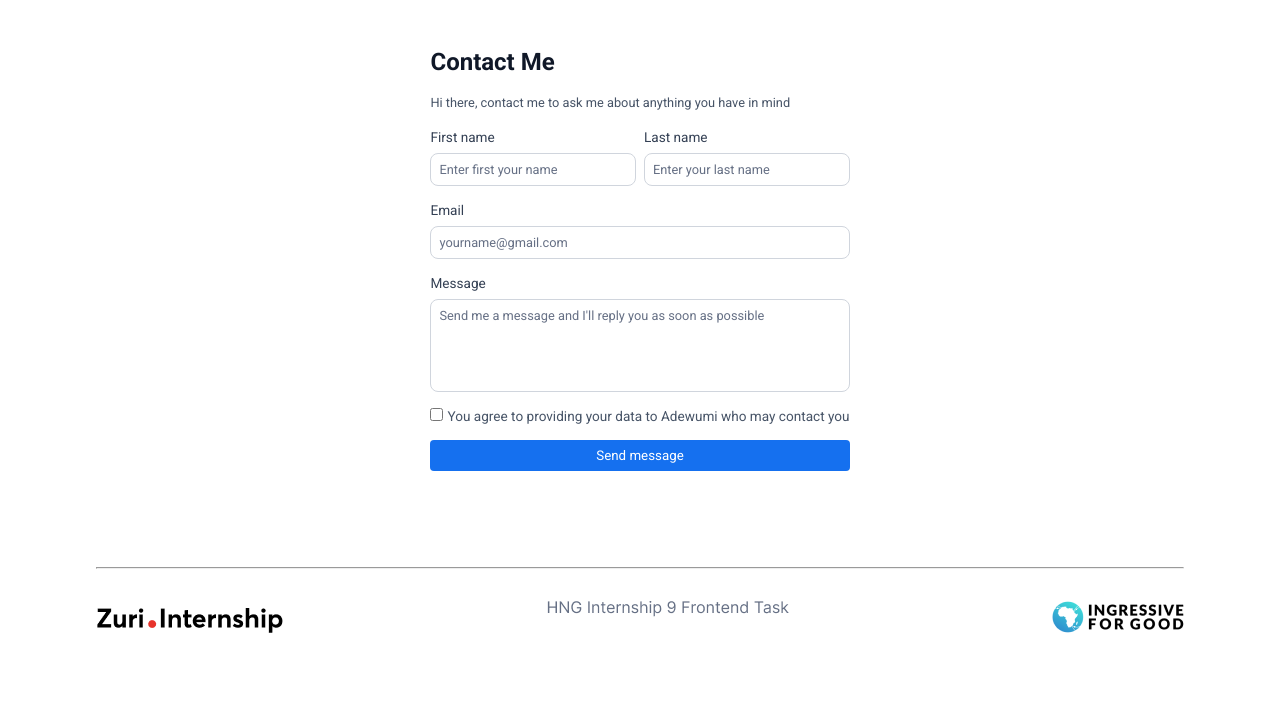
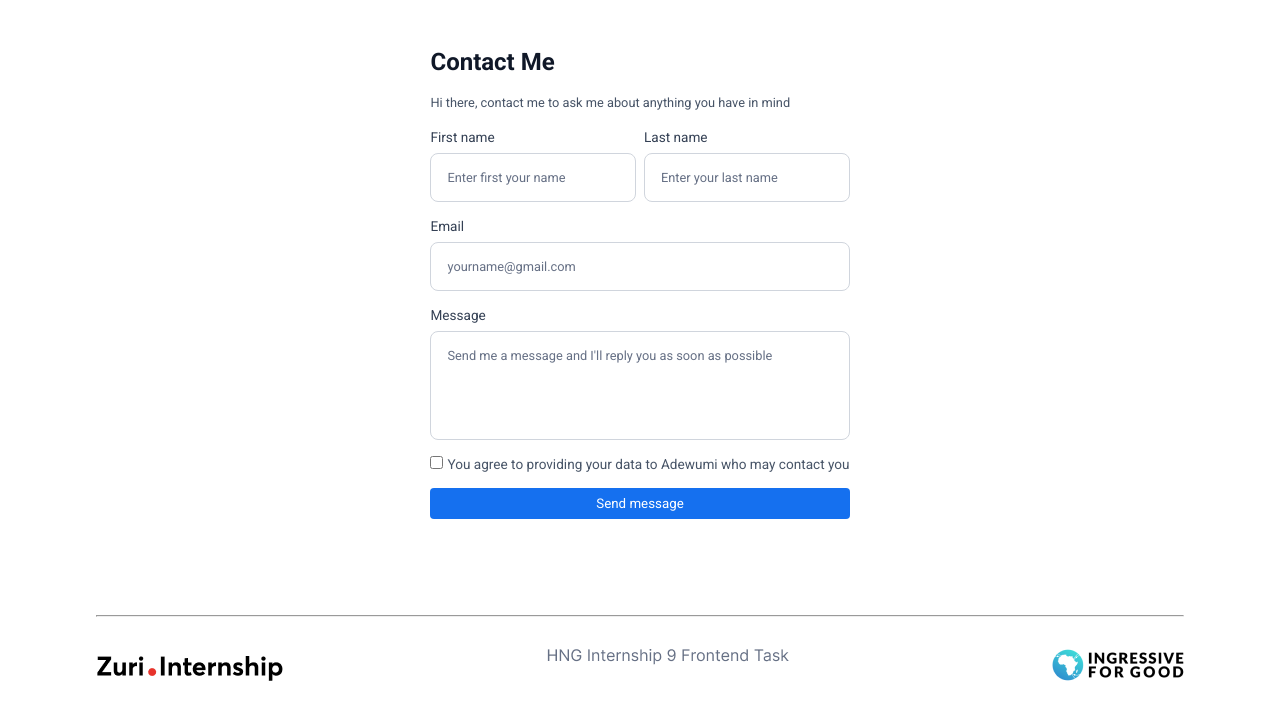
Before and after one commit to Jejeet/Stage-1, a React (Create React App) app: page /contact in a window 1280 px wide. Shown: the top 720 px of the page. Built offline with nearby package versions, Linux system fonts and the light colour scheme.

Commit message:
form validation

```diff
--- a/src/component/contact.css
+++ b/src/component/contact.css
@@ -24,26 +24,31 @@ p{
     grid-template-columns: repeat(2,1fr);
    gap: 0.5rem;
 }
-#email:focus{
-    outline:1px solid #84CAFF;
-    Offset: 0px, 1px
-rgba(16, 24, 40, 0.05);
-}
+
+
 .inputs{
     display: flex;
     flex-direction: column;
     margin-bottom: 1rem;
 }
 input,textarea{
- padding: 0.5rem;
+ padding: 1rem;
  border-radius: 0.5rem;
  border: 1px solid #D0D5DD;
 }
+input:focus{
+    outline: none;
 
+}
 
 input::placeholder , textarea::placeholder{
     color: #667085;
     font-size: 0.8rem;
+}
+#email:focus{
+    outline:1px solid #84CAFF;
+    Offset: 0px, 1px
+rgba(16, 24, 40, 0.05);
 }
 label{
     color: #344054;
--- a/src/component/contact.jsx
+++ b/src/component/contact.jsx
@@ -8,6 +8,12 @@ import { useState,useRef } from "react"
 
 const Contact =()=>{
   const [message,setMessage] = useState("");
+  const [firstName,setFirstName] = useState("");
+  const [email,setEmail] = useState("");
+  const [lastName,setLastName] = useState("");
+  const [lastNameError,setLastNameError] = useState(false);
+  const [firstNameError,setFirstNameError] = useState(false);
+  const[emailError, setEmailError] = useState("");
   const [error, setError] = useState(false);
 
   const textRef = useRef()
@@ -15,17 +21,37 @@ const Contact =()=>{
 
   const handleSubmit =(e) => {
  e.preventDefault();
- if(message === ""){
+ if(message === "" ){
   setError(true)
   textRef.current.focus()
  } else{
   setError(false)
  }
+ if(firstName === "" ){
+  setFirstNameError(true)
+
+ } else{
+  setFirstNameError(false)
+ }
+
+ if(lastName === "" ){
+  setLastNameError(true)
+
+ } else{
+  setLastNameError(false)
+ }
+
+  if(email === "" ){
+    setEmailError(true)
+   } else{
+    setEmailError(false)
+   }
+
   }
   return (
     <div className='contact'>
 
-       <form  >
+       <form >
 
             <h2>Contact Me</h2> <br />
             <p> Hi there, contact me to ask me about anything you have in mind </p>
@@ -35,13 +61,15 @@ const Contact =()=>{
 
                 <div className="inputs">
                 <label>First name</label>
-                <input type="text"  placeholder='Enter first your name' id='first_name' />
+                <input type="text"  placeholder='Enter first your name' id='first_name'  onChange={e=>setFirstName(e.target.value)} />
+                {firstNameError? <p className='error'>Please enter your firstname</p> : "" }
                 </div>
 
 
                 <div className="inputs">
                 <label>Last name</label>
-                <input type="text"  placeholder='Enter your last name' id='last_name'/>
+                <input type="text"  placeholder='Enter your last name' id='last_name'  onChange={e=>setLastName(e.target.value)}/>
+                {lastNameError? <p className='error'>Please enter your lastname</p> : "" }
                 </div>
 
              </div>
@@ -49,8 +77,9 @@ const Contact =()=>{
              <div className= "inputs">
 
                 <label>Email</label>
-                <input type="email" placeholder='yourname@gmail.com' id='email' />
+                <input type="email"  placeholder='yourname@gmail.com' id='email' name='email'  onChange={e =>setEmail(e.target.value)} />
               </div>
+              {emailError? <p className='error'>This is not a valid email format</p> : "" }
 
                 <div className= "inputs">
                 <label>Message</label>
@@ -65,7 +94,7 @@ const Contact =()=>{
      <input type="checkbox" id="" name="" value="" className='box' />
   <label className='checkmessage'> You agree to providing your data to Adewumi who may contact you</label>
   </div>
- <button id='btn__submit' type='button' onClick={ e => handleSubmit(e)} >Send message</button>
+ <button id='btn__submit' type='button' onClick={ e => handleSubmit(e)}  >Send message</button>
 
 </form>
 <hr />
```
